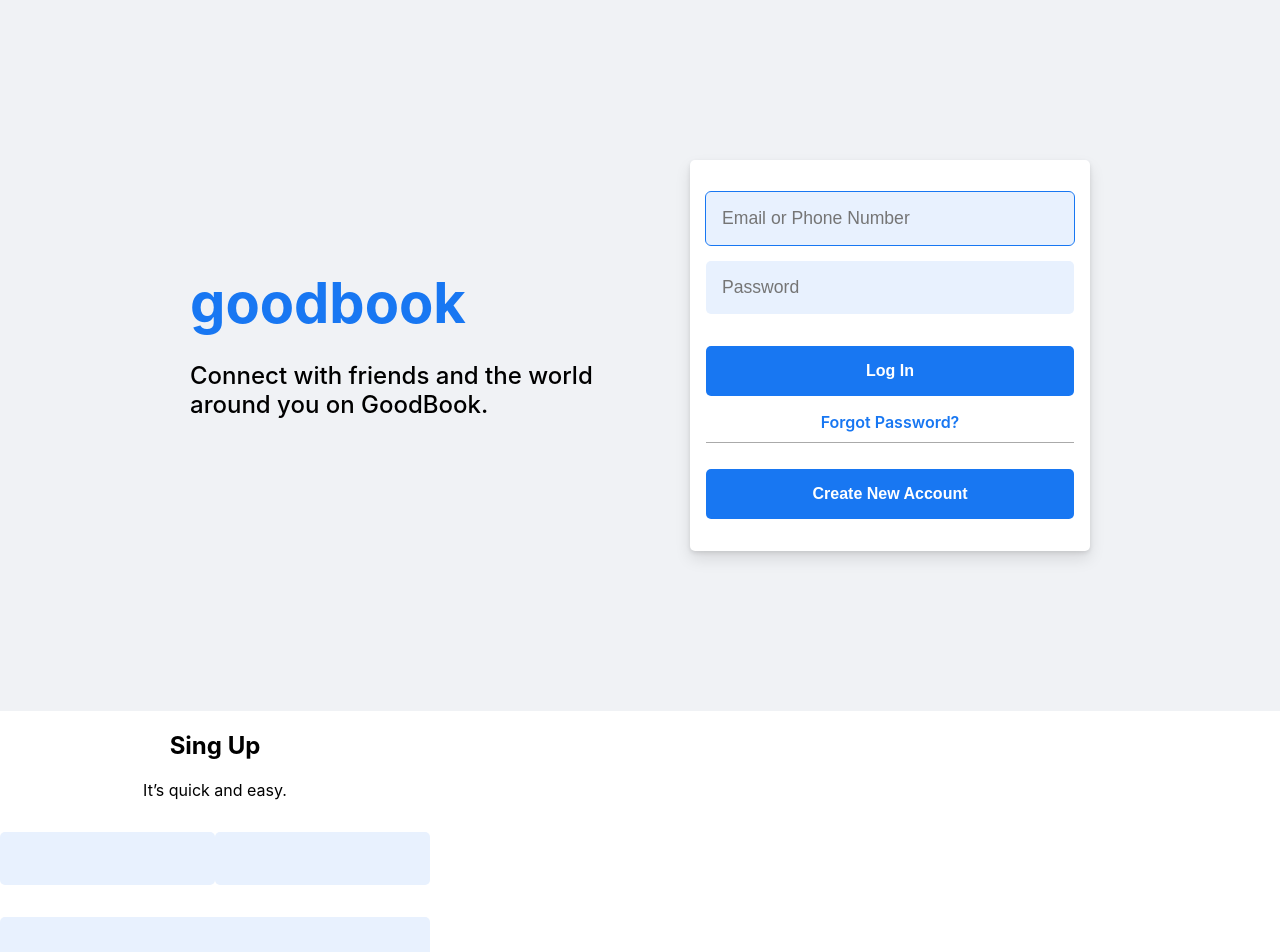
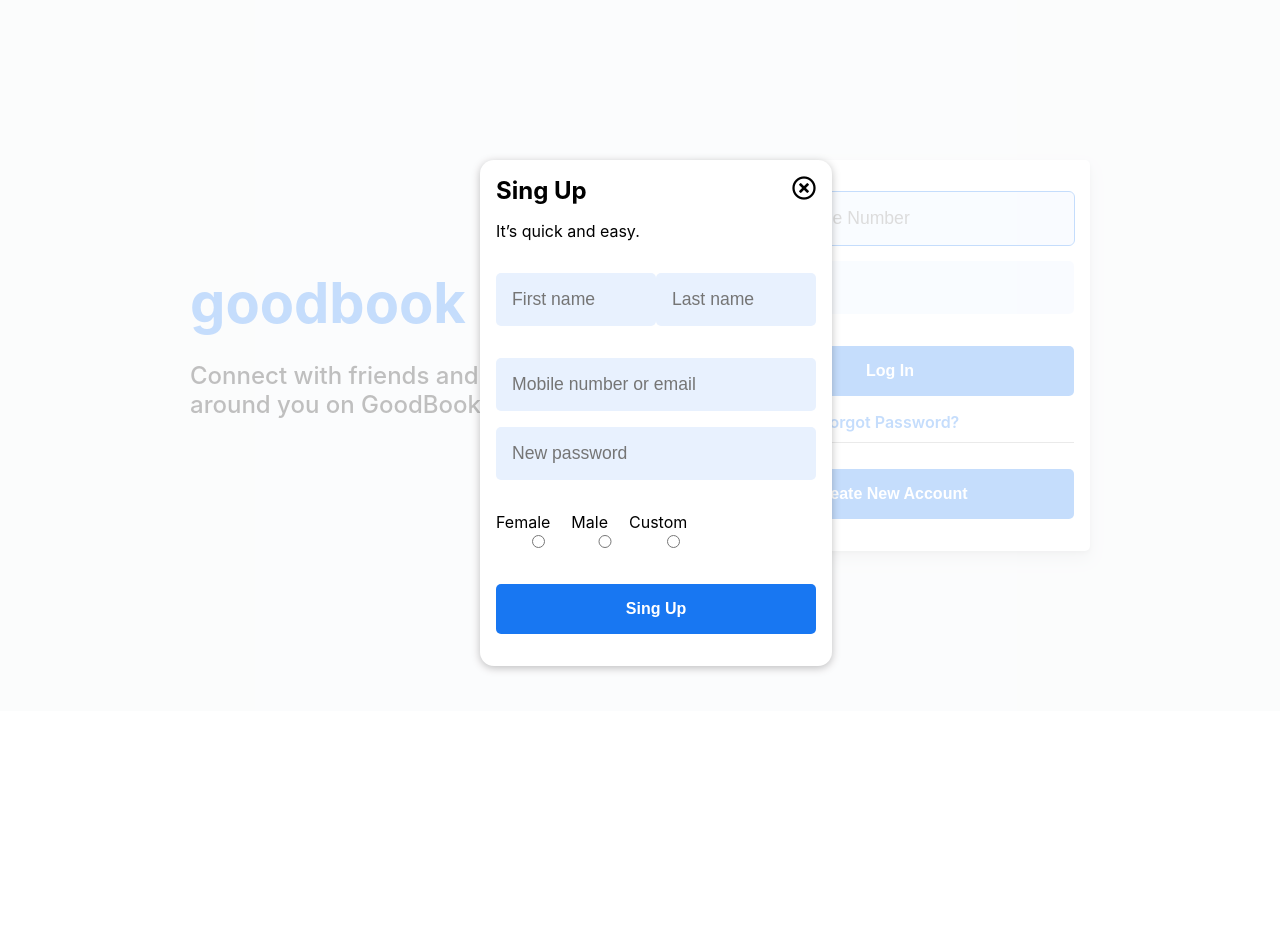
Before and after one commit to Naoto-110616/Goodbook_react-app, a React (Create React App) app in the folder goodbook-react/: page / in a window 1280 px wide. Shown: the top 952 px of the page. After the commit the page ends 800 px from the top, so only its background shows below. Built offline with nearby package versions, Linux system fonts and the light colour scheme.

Commit message:
update singup desing

```diff
--- a/goodbook-react/public/index.html
+++ b/goodbook-react/public/index.html
@@ -8,6 +8,11 @@
 		<meta
 			name="description"
 			content="Web site created using create-react-app"
+		/>
+		<!-- fontawesome -->
+		<link
+			href="https://cdnjs.cloudflare.com/ajax/libs/font-awesome/5.13.0/css/all.min.css"
+			rel="stylesheet"
 		/>
 		<link rel="apple-touch-icon" href="%PUBLIC_URL%/logo192.png" />
 		<!--
@@ -24,10 +29,11 @@
       work correctly both with client-side routing and a non-root public URL.
       Learn how to configure a non-root public URL by running `npm run build`.
     -->
-    <title>React App</title>
+		<title>GoodBook</title>
 	</head>
 	<body>
 		<noscript>You need to enable JavaScript to run this app.</noscript>
+		<div id="overlays"></div>
 		<div id="root"></div>
 		<!--
       This HTML file is a template.
--- a/goodbook-react/src/App.js
+++ b/goodbook-react/src/App.js
@@ -5,8 +5,8 @@ import Singup from "./components/Singup/Singup";
 function App() {
 	return (
 		<div className="App">
+			<Singup />
 			<Login />
-			<Singup />
 		</div>
 	);
 }
--- a/goodbook-react/src/components/Singup/Singup.js
+++ b/goodbook-react/src/components/Singup/Singup.js
@@ -1,31 +1,58 @@
 import Button from "../UI/Button";
 import Input from "../UI/Input";
+import Modal from "../UI/Modal/Modal";
 import classes from "./Singup.module.css";
 const Singup = () => {
 	return (
+		<Modal>
 			<form className={classes.singup}>
+				<div>
+					<div className={classes["singup-text"]}>
 						<div>
 							<h2>Sing Up</h2>
 							<p>It’s quick and easy.</p>
+						</div>
+						<div className={classes["singup-x"]}>
+							<i class="far fa-times-circle"></i>
+						</div>
+					</div>
 					<div className={classes.name}>
-					<Input />
-					<Input />
+						<Input input={{ placeholder: "First name" }} />
+						<Input input={{ placeholder: "Last name" }} />
 					</div>
-				<Input />
-				<Input />
-				<div className={classes.birthday}>
-					<Input />
-					<Input />
-					<Input />
-				</div>
+					<Input input={{ placeholder: "Mobile number or email" }} />
+					<Input input={{ placeholder: "New password" }} />
+					<div className={classes.birthday}></div>
 					<div className={classes.gender}>
-					<Input />
-					<Input />
-					<Input />
+						<Input
+							label="Female"
+							input={{
+								type: "radio",
+								name: "gender",
+								value: "Female",
+							}}
+						/>
+						<Input
+							label="Male"
+							input={{
+								type: "radio",
+								name: "gender",
+								value: "Male",
+							}}
+						/>
+						<Input
+							label="Custom"
+							input={{
+								type: "radio",
+								name: "gender",
+								value: "Custom",
+							}}
+						/>
 					</div>
 					<Button>Sing Up</Button>
 				</div>
 			</form>
+		</Modal>
 	);
 };
 export default Singup;
--- a/goodbook-react/src/components/Singup/Singup.module.css
+++ b/goodbook-react/src/components/Singup/Singup.module.css
@@ -1,7 +1,15 @@
 .singup {
-	width: 430px;
 }
-
+.singup-text {
+	display: flex;
+	justify-content: space-between;
+}
+.singup-text h2 {
+	margin: 0;
+}
+.singup-text i {
+	font-size: 1.5rem;
+}
 .name {
 	display: flex;
 }
--- a/goodbook-react/src/components/UI/Modal/Modal.js
+++ b/goodbook-react/src/components/UI/Modal/Modal.js
@@ -1,5 +1,28 @@
 import classes from "./Modal.module.css";
+import ReactDom from "react-dom";
 
-const Modal = () => {};
+const Backdrop = () => {
+	return <div className={classes.backdrop}></div>;
+};
+const ModalOverlay = (props) => {
+	return (
+		<div className={classes.modal}>
+			<div className={classes.content}>{props.children}</div>
+		</div>
+	);
+};
+
+const portalElement = document.getElementById("overlays");
+const Modal = (props) => {
+	return (
+		<>
+			{ReactDom.createPortal(<Backdrop />, portalElement)}
+			{ReactDom.createPortal(
+				<ModalOverlay>{props.children}</ModalOverlay>,
+				portalElement
+			)}
+		</>
+	);
+};
 
 export default Modal;
--- a/goodbook-react/src/components/UI/Modal/Modal.module.css
+++ b/goodbook-react/src/components/UI/Modal/Modal.module.css
@@ -0,0 +1,22 @@
+.backdrop {
+	position: fixed;
+	top: 0;
+	left: 0;
+	width: 100%;
+	height: 100vh;
+	z-index: 20;
+	background-color: rgba(255, 255, 255, 0.75);
+}
+
+.modal {
+	position: fixed;
+	top: 20vh;
+	width: 25%;
+	left: 37.5%;
+	background-color: white;
+	padding: 1rem;
+	border-radius: 14px;
+	box-shadow: 0 2px 8px rgba(0, 0, 0, 0.25);
+	z-index: 30;
+	animation: slide-down 300ms ease-out forwards;
+}
```
Lines whose indentation alone changed are shown as unchanged.
